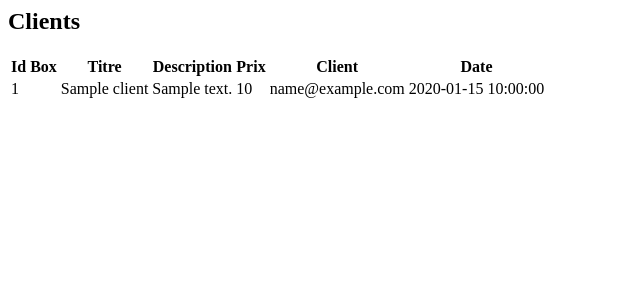
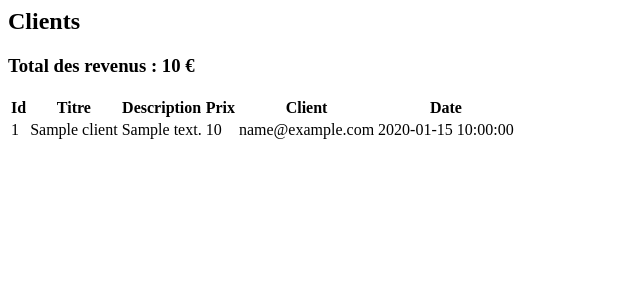
Before and after one commit to lucasolerr/projet-web-dynamique-ing2, a PHP site: template view/partner/clients.html.php in a window 1280 px wide. Shown: the top 300 px of the page, without its empty margins (0-640 px from the left). Run offline with PHP 8.4, Linux system fonts and the light colour scheme; the template is opened without the code that fills it: most values are stand-ins (such as "Sample title", 1, 10 or a date in 2020).

Commit message:
modification des views pour les clients et pour revenus

```diff
--- a/view/partner/clients.html.php
+++ b/view/partner/clients.html.php
@@ -1,9 +1,18 @@
 <h2>Clients</h2>
+<div class="d-flex justify-content-center align-items-center mt-3">
+    <?php
+    $somme = 0;
+    foreach ($clients as $client) {
+        $somme += $client['box_price'];
+    }
+    ?>
+    <h3>Total des revenus : <?= $somme ?> €</h3>
+</div>
 <div class="table-responsive">
     <table class="table table-striped table-sm">
         <thead>
             <tr>
-                <th scope="col">Id Box</th>
+                <th scope="col">Id</th>
                 <th scope="col">Titre</th>
                 <th scope="col">Description</th>
                 <th scope="col">Prix</th>
@@ -21,7 +30,7 @@
                     <td><?= $client['user_email'] ?></td>
                     <td><?= $client['purchase_date'] ?></td>
                 </tr>
-            <?php endforeach;?>
+            <?php endforeach; ?>
         </tbody>
     </table>
 </div>
--- a/view/partner/revenues.html.php
+++ b/view/partner/revenues.html.php
@@ -18,7 +18,7 @@
 <!-- Créer un conteneur pour le graphique -->
 <div class="container">
     <div class="d-flex justify-content-center align-items-center mt-3">
-        <h3>Total des revenus : <?= $totalRevenues ?></h3>
+        <h3>Total des revenus : <?= $totalRevenues ?> €</h3>
     </div>
     <div class="chart-container">
         <canvas id="revenue-chart"></canvas>
```
